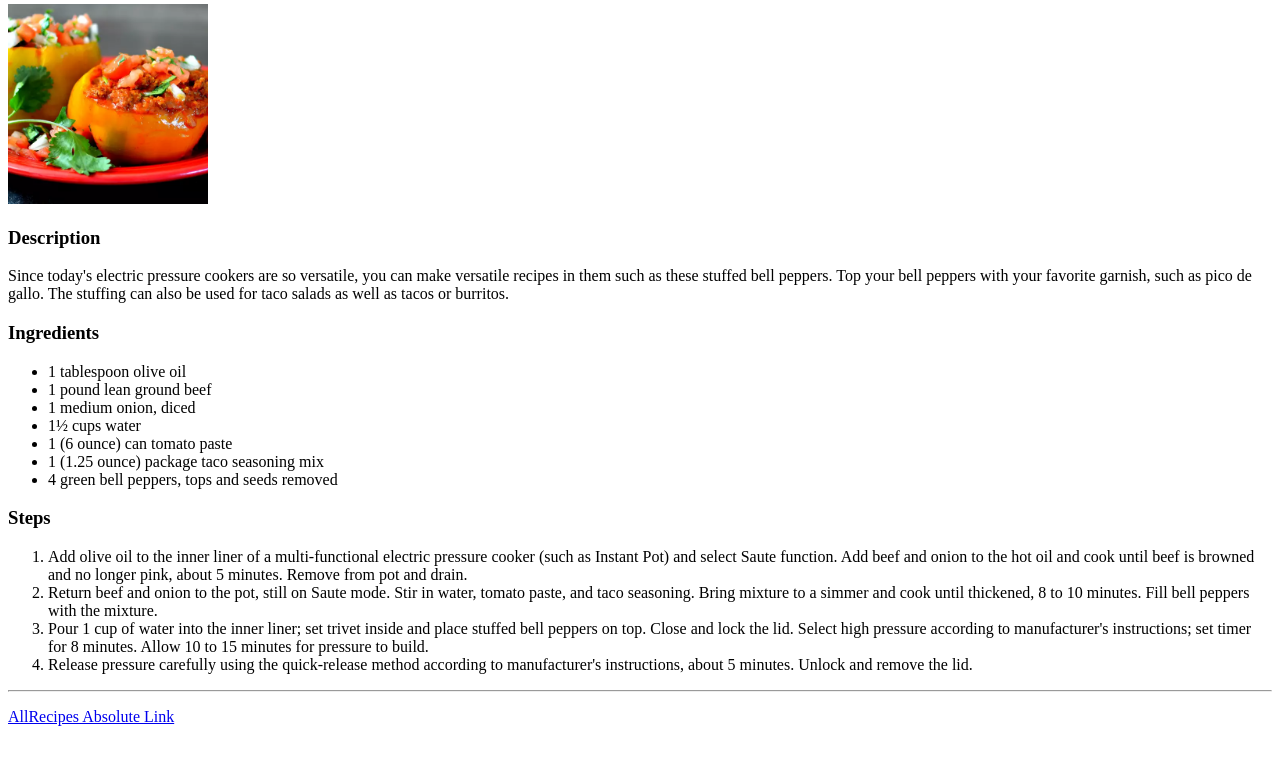
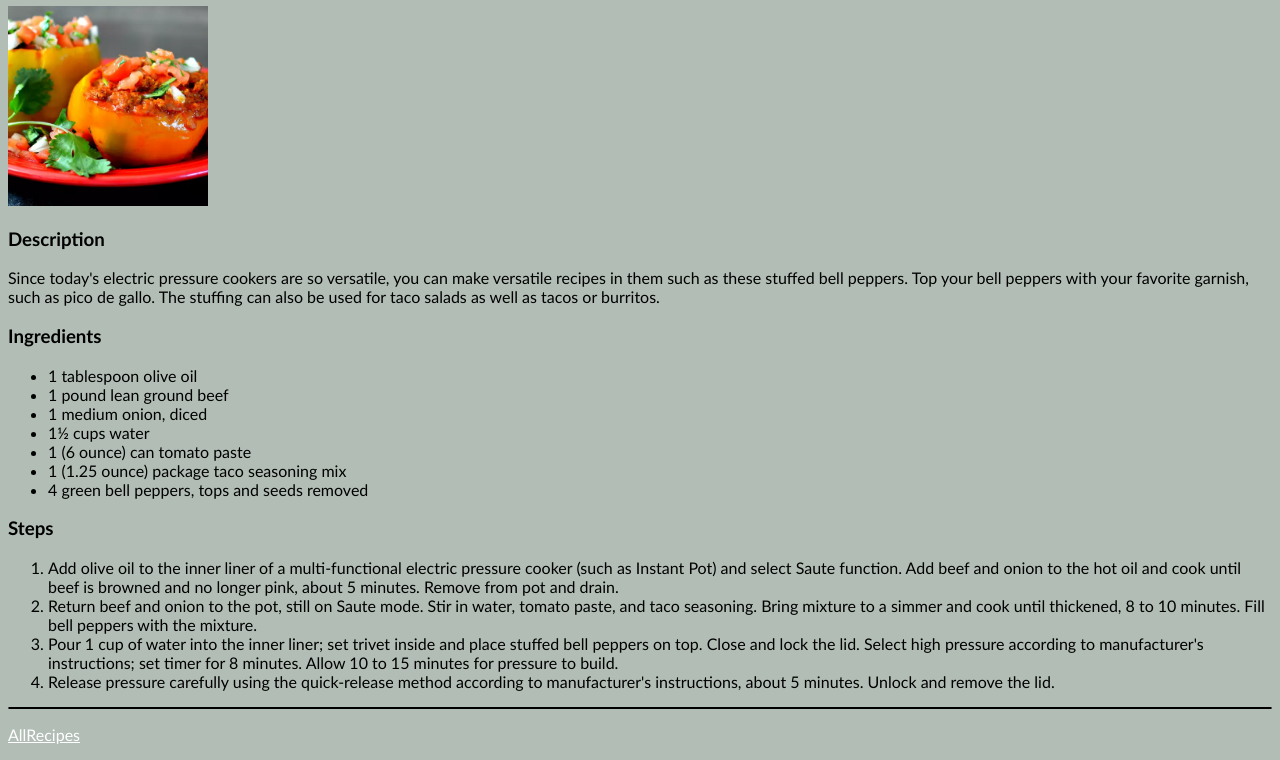
Before and after one commit to annvel/odin-recipes, a plain HTML site: page recipes/beef-stuffed-peppers.html in a window 1280 px wide. Shown: the part 76-836 px from the top of the page. Drawn offline with Linux system fonts and the light colour scheme.

Commit message:
Add styles.css and edit html files
Created a stylesheet (styles.css) and edit html files by adding relative link to the styles

```diff
--- a/recipes/beef-stuffed-peppers.html
+++ b/recipes/beef-stuffed-peppers.html
@@ -3,6 +3,7 @@
     <head>
         <meta charset="UTF-8">
         <title>Instant Pot Beef-Stuffed Peppers page</title>
+        <link rel="stylesheet" href="../styles/styles.css">
 
     </head>
     <body>
@@ -28,6 +29,6 @@
             <li>Release pressure carefully using the quick-release method according to manufacturer's instructions, about 5 minutes. Unlock and remove the lid.</li>
         </ol>
         <hr>
-        <p><a href="https://www.allrecipes.com/recipe/269696/instant-pot-beef-stuffed-peppers/">AllRecipes Absolute Link</a></p>
+        <p><a id="allrecipes-link" href="https://www.allrecipes.com/recipe/269696/instant-pot-beef-stuffed-peppers/">AllRecipes</a></p>
     </body>
 </html>
--- /dev/null
+++ b/styles/styles.css
@@ -0,0 +1,13 @@
+* {
+    font-family:'Trebuchet MS', 'Lucida Sans Unicode', 'Lucida Grande', 'Lucida Sans', Arial, sans-serif;
+    background-color: rgb(178, 190, 181); /*cyan*/
+}
+
+hr {
+    border: 1px solid #000000;
+    border-radius: 10px;
+}
+
+#allrecipes-link {
+    color: #ffffff;
+}
```
Also changed, not shown: index.html (+1 -0 lines), recipes/fruit-salad.html (+2 -1 lines), recipes/johns-steak.html (+2 -1 lines).
